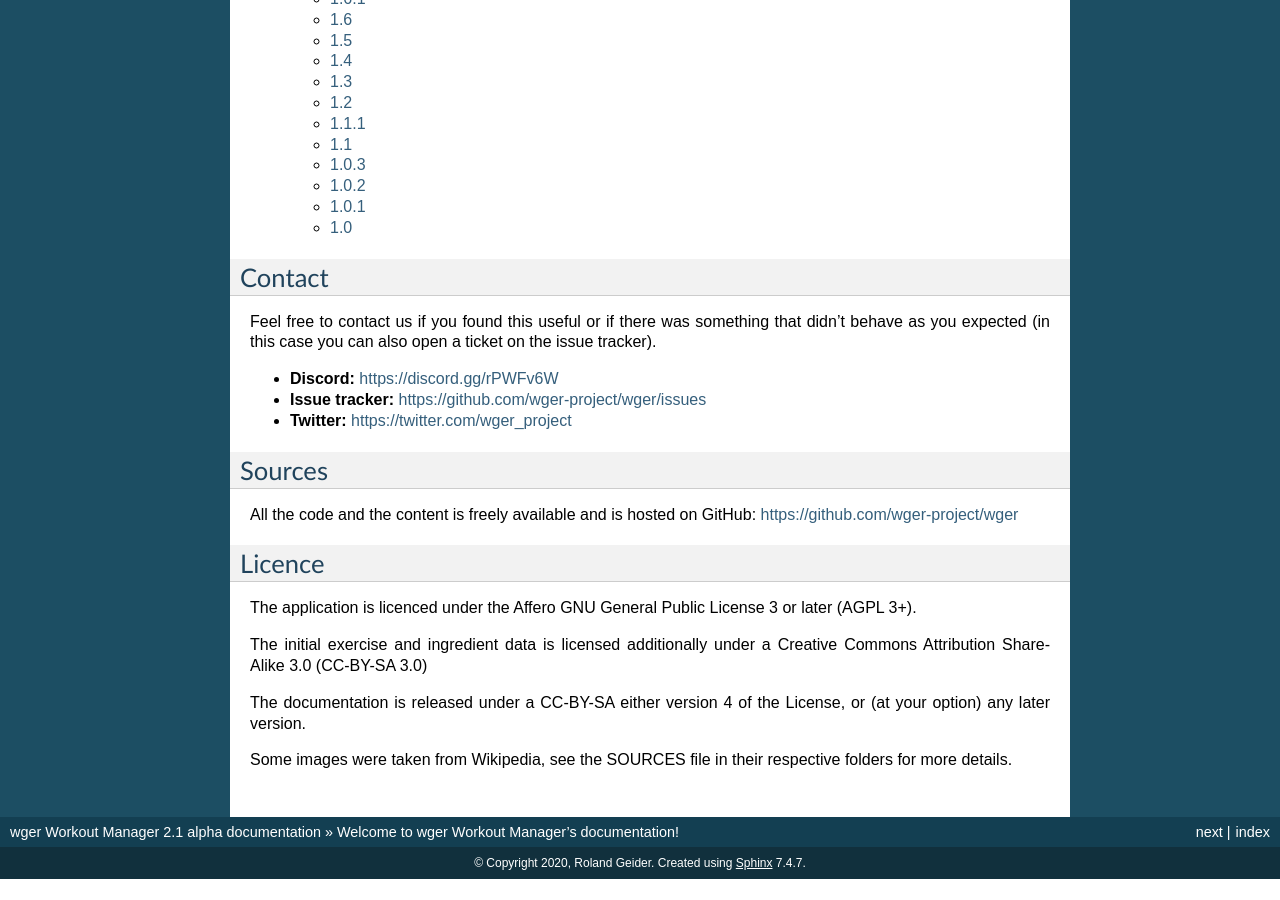
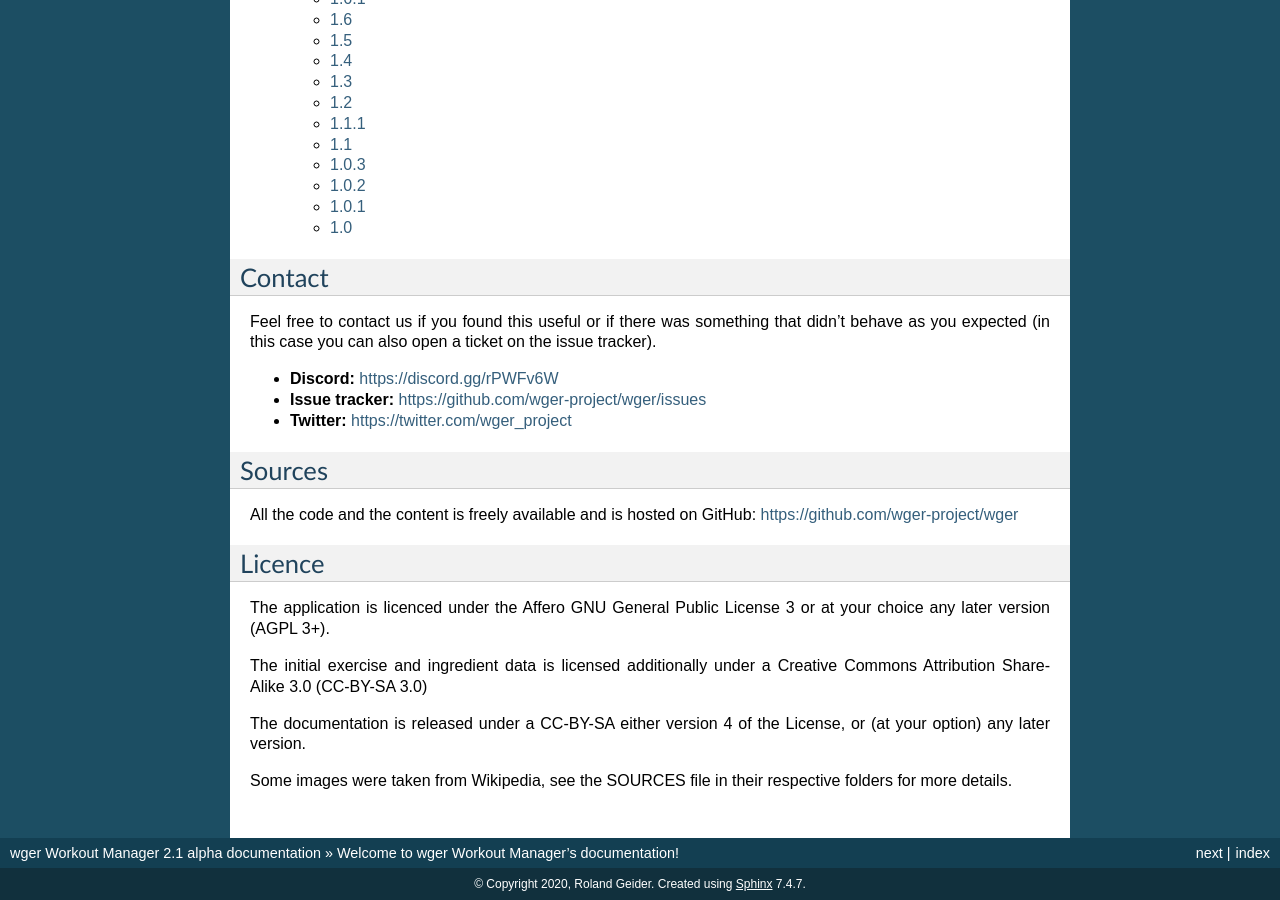
Before and after one commit to wger-project/docs, a Sphinx documentation site: the page built from docs/index.rst, in a window 1280 px wide and 900 px high, scrolled down 1966 px. Built offline with Sphinx 7.4.7, drawn with Linux system fonts in a browser that asks for light colours; before the commit the page ends 2845 px from its top, so only the background shows below that.

```diff
--- a/docs/index.rst
+++ b/docs/index.rst
@@ -73,7 +73,7 @@ Licence
 -------
 
 The application is licenced under the Affero GNU General Public License 3 or
-later (AGPL 3+).
+at your choice any later version (AGPL 3+).
 
 The initial exercise and ingredient data is licensed additionally under a
 Creative Commons Attribution Share-Alike 3.0 (CC-BY-SA 3.0)
```
